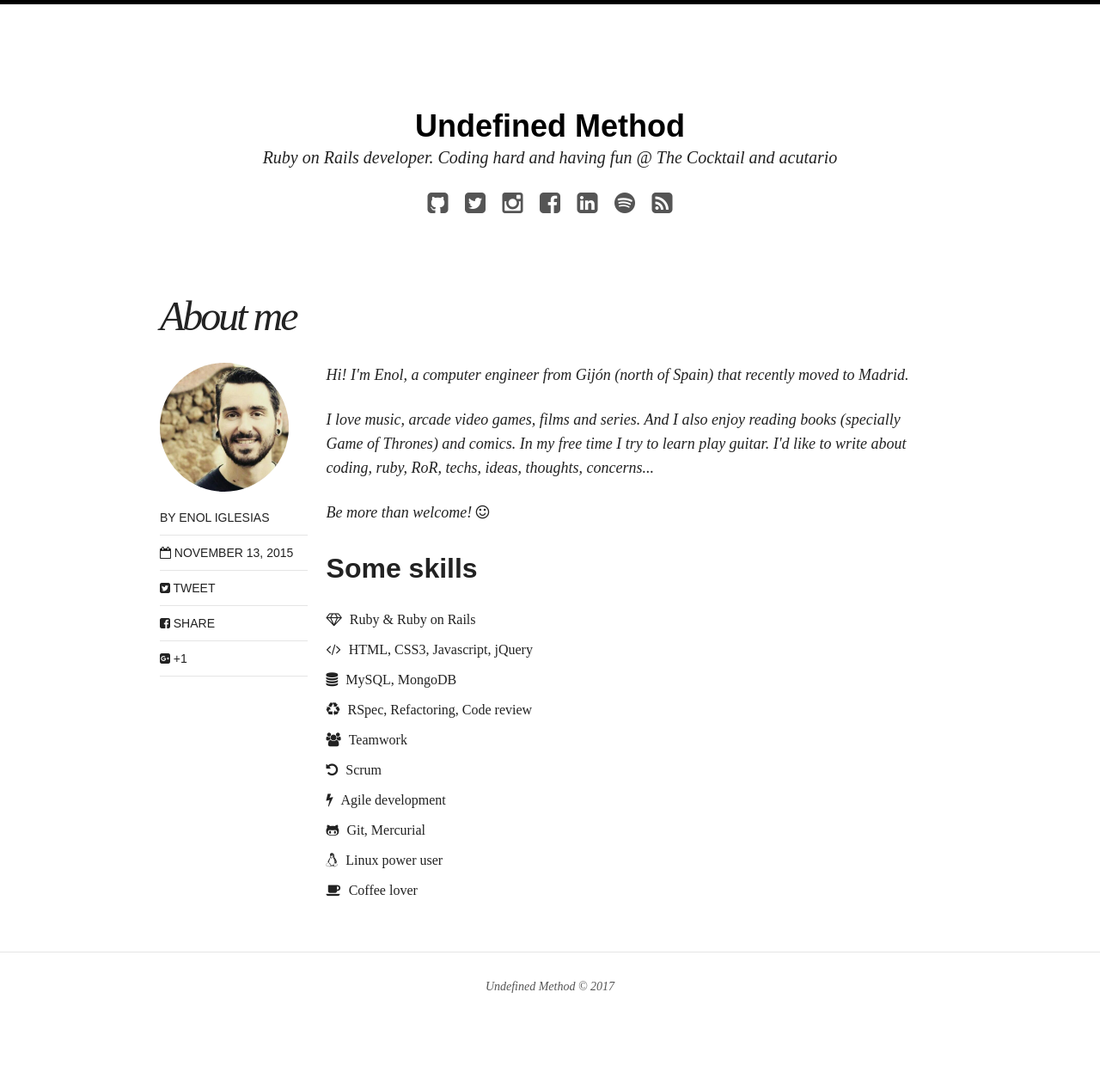
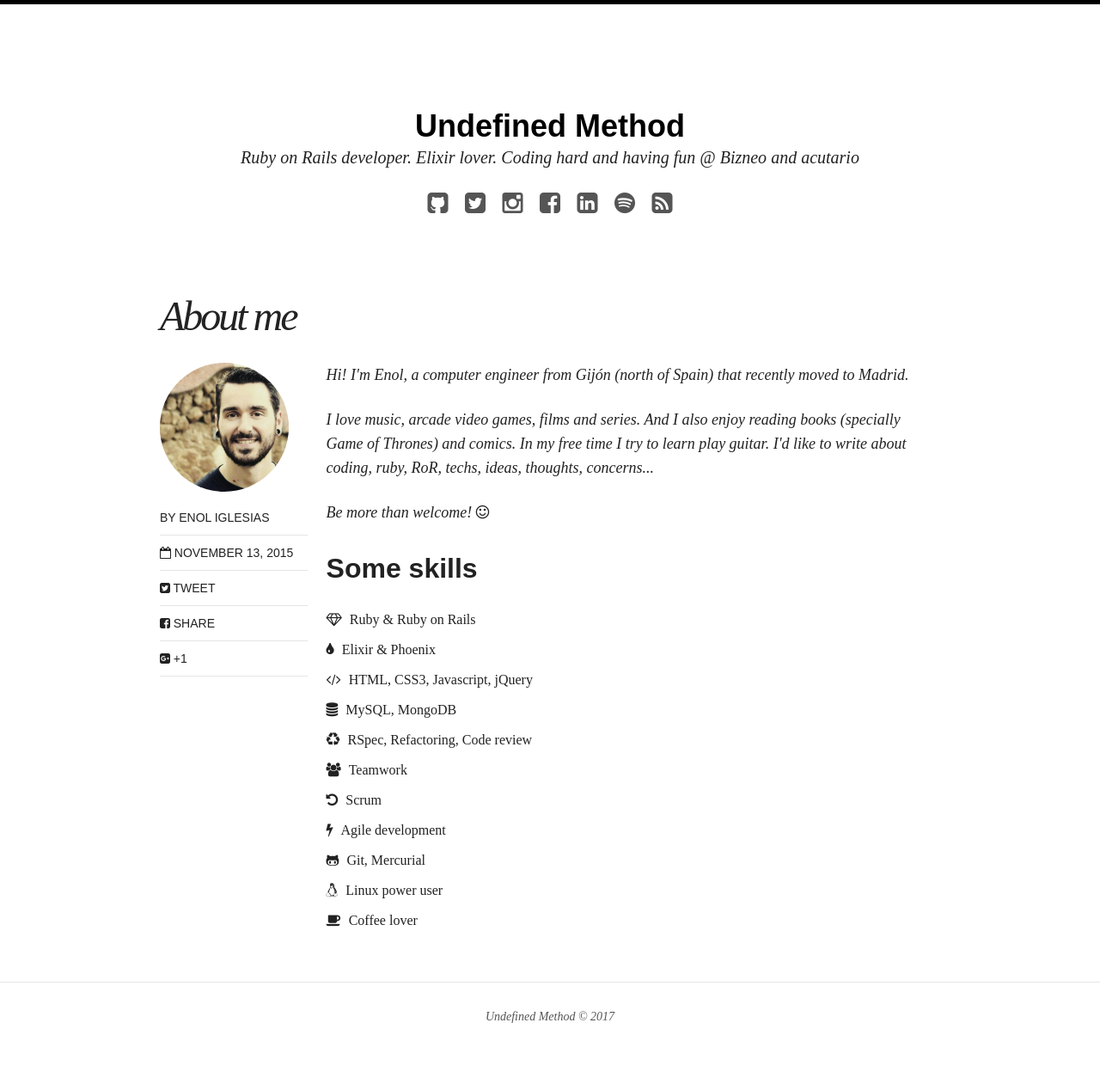
Before and after one commit to enoliglesias/enoliglesias.github.io, a Jekyll site: the page built from about/index.html, in a window 1280 px wide. Shown: the whole page at 86% size. Built offline with Jekyll 4.4.1, drawn with Linux system fonts in a browser that asks for light colours; nearby versions of some CDN libraries; before the commit the page ends 1226 px from its top, so only the background shows below that.

Commit message:
Change company and add Elixir/Phoenix

```diff
--- a/_config.yml
+++ b/_config.yml
@@ -2,7 +2,7 @@
 
 title: Undefined Method
 locale: en_US
-description: Ruby on Rails developer. Coding hard and having fun @ <a href="https://the-cocktail.com/" target="_blank" title="The Cocktail">The Cocktail</a> and <a href="http://www.acutar.io/" target="_blank" title="Acutario">acutario</a>
+description: Ruby on Rails developer. Elixir lover. Coding hard and having fun @ <a href="https://www.bizneo.com/" target="_blank" title="Bizneo">Bizneo</a> and <a href="http://www.acutar.io/" target="_blank" title="Acutario">acutario</a>
 logo: site-logo.png
 search: true
 url: http://undefinedmethod.com
--- a/about/index.html
+++ b/about/index.html
@@ -17,6 +17,7 @@ share: true
 
 <div class="skills">
    <i class="fa fa-diamond"> Ruby & Ruby on Rails</i><br/>
+   <i class="fa fa-tint"> Elixir & Phoenix</i><br/>
    <i class="fa fa-code"> HTML, CSS3, Javascript, jQuery</i><br/>
    <i class="fa fa-database"> MySQL, MongoDB</i><br/>
    <i class="fa fa-recycle"> RSpec, Refactoring, Code review</i><br/>
```
